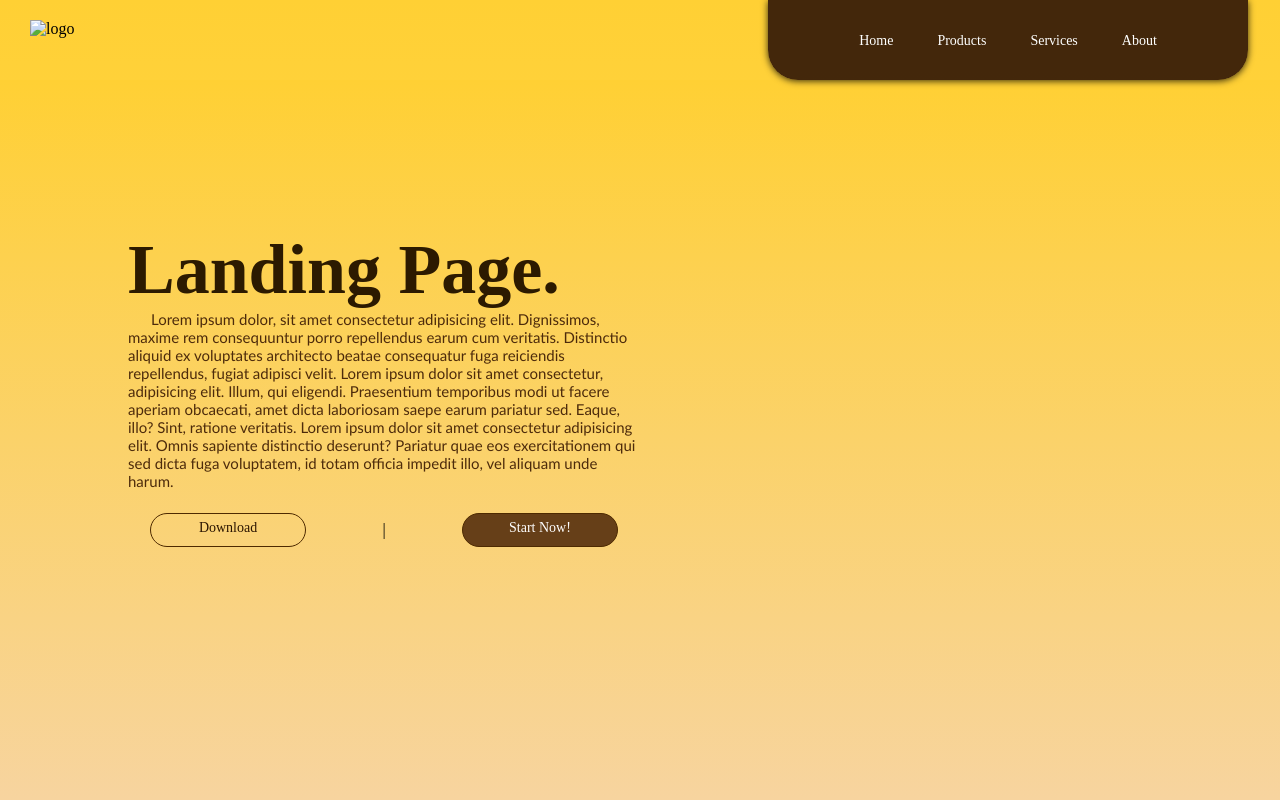
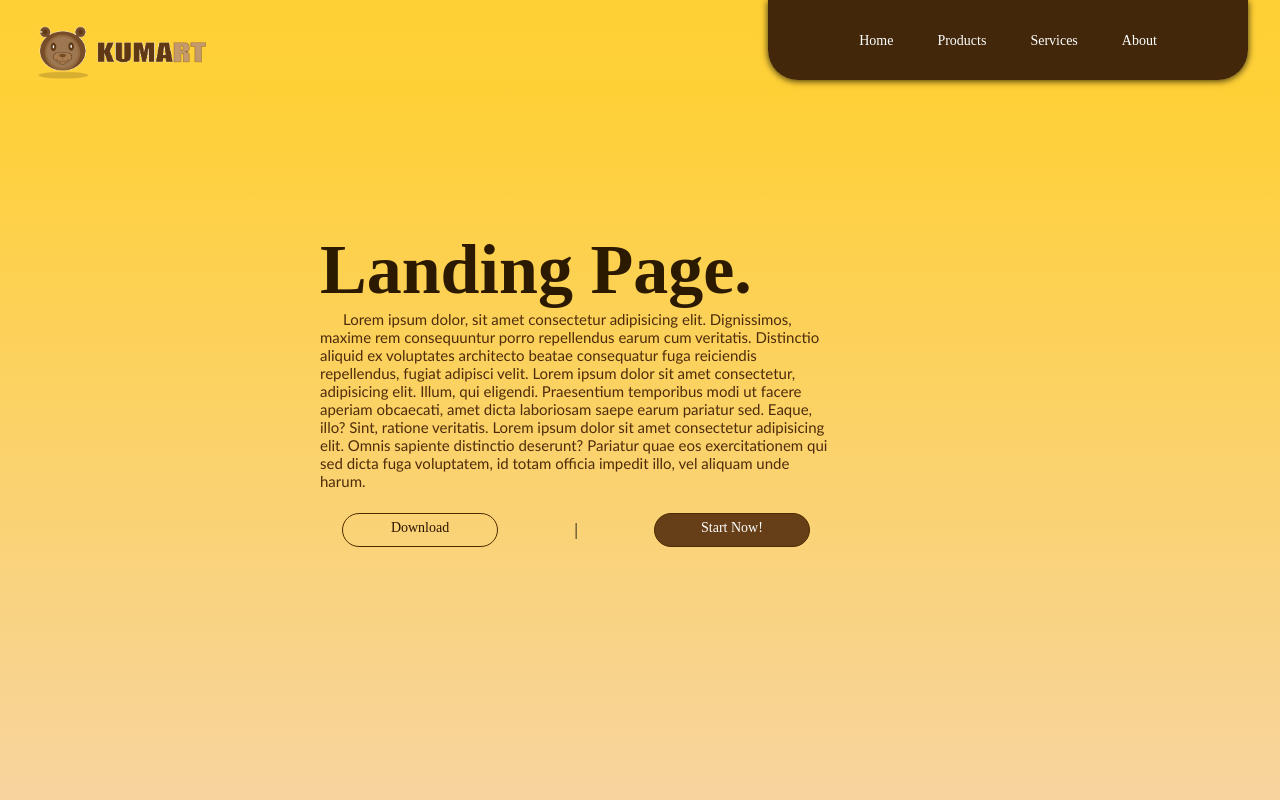
Before and after one commit to andakenaprank/smkn1gambut.github.io, a plain HTML site: page index.html in a window 1280 px wide. Shown: the top 800 px of the page. Drawn offline with Linux system fonts and the light colour scheme.

Commit message:
index.html

```diff
--- a/index.html
+++ b/index.html
@@ -12,7 +12,7 @@
     <div class="container">
         <div id="home"class="nav">
             <div class="logo">
-                <img src="img/logo2.png" alt="logo" class="logo-img">
+                <img src="logo2.png" alt="logo" class="logo-img">
                 </div>
          <div class="deco">
             <nav>
```
